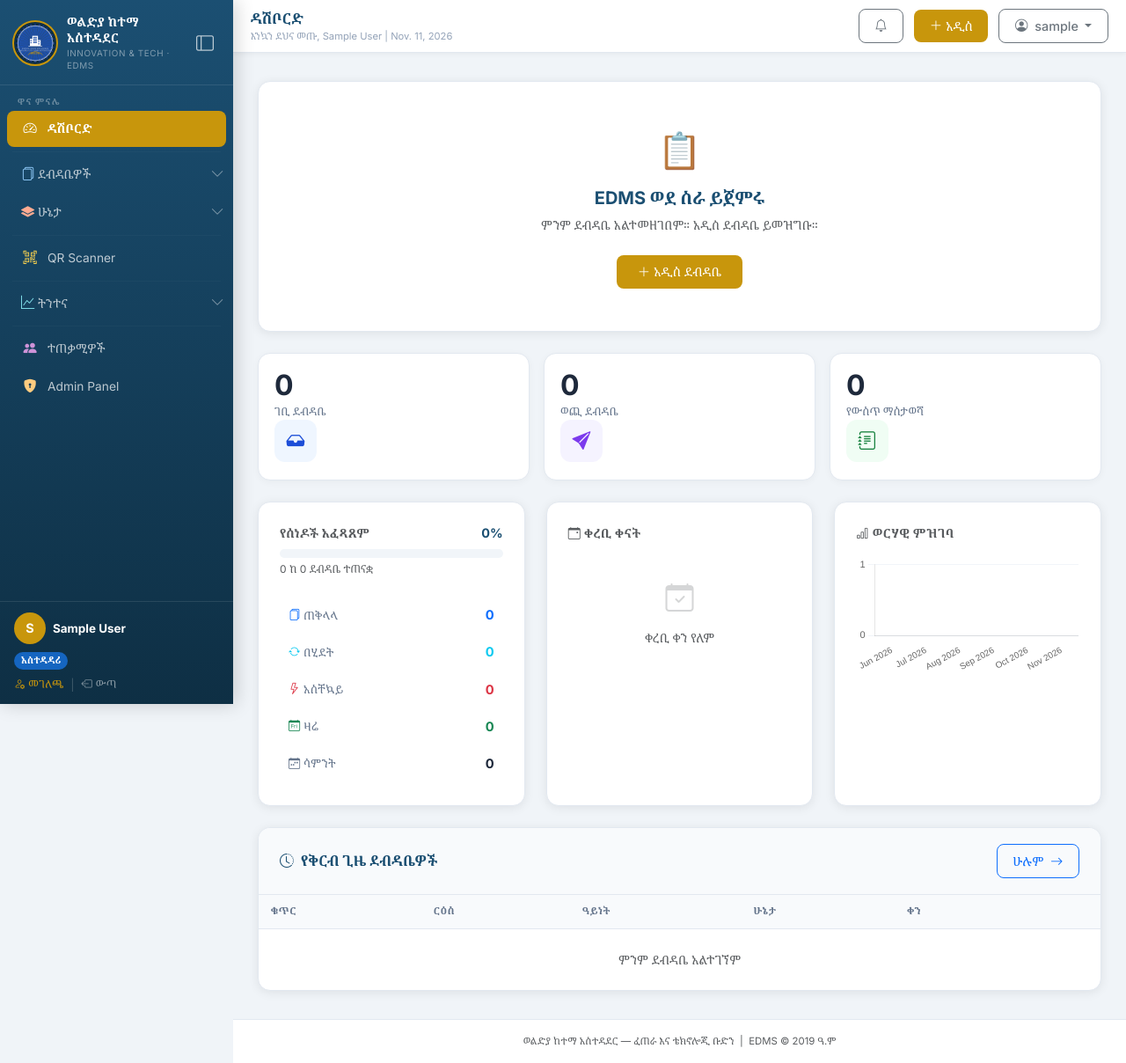
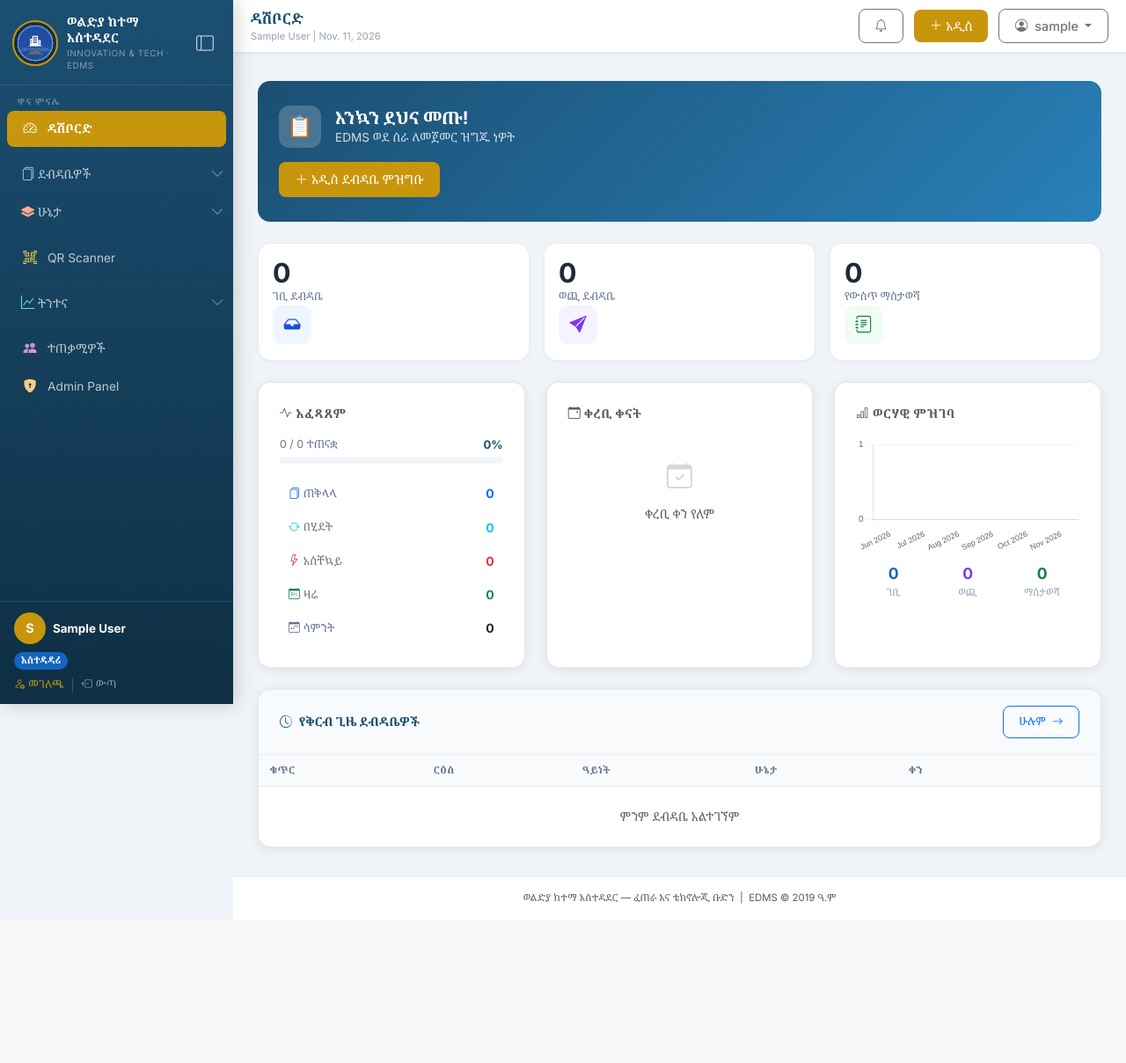
Before and after one commit to mulehaile67522-ui/woldiya_edms, a Django app: page / in a window 1280 px wide. Shown: the whole page at 88% size. After the commit the page ends 1027 px from the top, so only its background shows below. Run offline with Django 5.2, Linux system fonts and the light colour scheme; the visitor is signed in with stand-in values (Sample User, id 1); data comes from the database, SQL or seed files in the repository; data that the repository does not hold is empty.

Commit message:
Role-aware dashboard: 3 clean cards, smart alerts, my-docs for staff

```diff
--- a/templates/documents/dashboard.html
+++ b/templates/documents/dashboard.html
@@ -2,212 +2,228 @@
 {% load static %}
 {% block title %}ዳሽቦርድ — ወልድያ EDMS{% endblock %}
 {% block page_title %}ዳሽቦርድ{% endblock %}
-{% block page_subtitle %}እንኳን ደህና መጡ, {{ request.user.get_full_name|default:request.user.username }} | {{ today }}{% endblock %}
+{% block page_subtitle %}{{ request.user.get_full_name|default:request.user.username }} | {{ today }}{% endblock %}
 
 {% block extra_css %}
 <style>
-  /* ── Clean Cards ── */
-  .clean-card {
-    background: #fff;
-    border: 1px solid #e2e8f0;
-    border-radius: 14px;
-    padding: 20px 18px;
-    display: flex;
-    justify-content: space-between;
-    align-items: center;
-    box-shadow: 0 2px 8px rgba(0,0,0,.04);
-    transition: transform .18s, box-shadow .18s;
-    text-decoration: none;
-    color: inherit;
+  /* ── Clean white cards ── */
+  .kc {
+    background:#fff; border:1px solid #e8edf2; border-radius:14px;
+    padding:18px 16px; display:flex; justify-content:space-between;
+    align-items:center; text-decoration:none; color:inherit;
+    box-shadow:0 1px 4px rgba(0,0,0,.04);
+    transition:transform .15s,box-shadow .15s;
   }
-  .clean-card:hover { transform: translateY(-2px); box-shadow: 0 6px 20px rgba(0,0,0,.08); color: inherit; }
-  .clean-card .c-num { font-size: 2rem; font-weight: 900; color: #1e293b; line-height: 1; }
-  .clean-card .c-lbl { font-size: .8rem; color: #64748b; margin-top: 4px; font-weight: 500; }
-  .clean-card .c-icon { width: 48px; height: 48px; border-radius: 12px; display: flex; align-items: center; justify-content: center; font-size: 1.3rem; flex-shrink: 0; }
-  .c-incoming  .c-icon { background: #eff6ff; color: #1d4ed8; }
-  .c-outgoing  .c-icon { background: #f5f3ff; color: #7c3aed; }
-  .c-internal  .c-icon { background: #f0fdf4; color: #15803d; }
+  .kc:hover { transform:translateY(-2px); box-shadow:0 6px 18px rgba(0,0,0,.08); color:inherit; }
+  .kc .kc-num { font-size:1.9rem; font-weight:900; color:#1e293b; line-height:1; }
+  .kc .kc-lbl { font-size:.78rem; color:#64748b; margin-top:3px; font-weight:500; }
+  .kc .kc-ico { width:44px; height:44px; border-radius:11px; display:flex;
+                align-items:center; justify-content:center; font-size:1.2rem; flex-shrink:0; }
+  .kc-tag { display:inline-block; padding:2px 7px; border-radius:20px; font-size:.65rem; font-weight:600; margin-top:4px; }
+  .kc-incoming .kc-ico { background:#eff6ff; color:#1d4ed8; }
+  .kc-outgoing .kc-ico { background:#f5f3ff; color:#7c3aed; }
+  .kc-internal .kc-ico { background:#f0fdf4; color:#15803d; }
 
-  /* ── Badge Tags ── */
-  .tag { display: inline-block; padding: 2px 8px; border-radius: 20px; font-size: .68rem; font-weight: 600; }
-  .tag-warn    { background: #fff7ed; color: #c2410c; }
-  .tag-danger  { background: #fef2f2; color: #b91c1c; }
-  .tag-success { background: #f0fdf4; color: #15803d; }
-  .tag-info    { background: #eff6ff; color: #1d4ed8; }
+  /* ── Linear progress ── */
+  .prog { background:#f1f5f9; border-radius:20px; height:8px; overflow:hidden; }
+  .prog-fill { height:100%; border-radius:20px;
+               background:linear-gradient(90deg,#1b4f72,#3b82f6); transition:width .5s; }
 
-  /* ── Linear Progress ── */
-  .prog-wrap { background: #f1f5f9; border-radius: 20px; height: 10px; overflow: hidden; }
-  .prog-fill  { height: 100%; border-radius: 20px; background: linear-gradient(90deg,#1b4f72,#3b82f6); transition: width .6s ease; }
+  /* ── Metric row ── */
+  .mr { display:flex; justify-content:space-between; align-items:center;
+        padding:7px 10px; border-radius:8px; margin-bottom:3px; }
+  .mr:hover { background:#f8fafc; }
+  .mr .ml { font-size:.8rem; color:#64748b; }
+  .mr .mv { font-weight:700; font-size:.88rem; }
 
-  /* ── Alert box ── */
-  .smart-alert {
-    border-left: 4px solid #d97706;
-    background: #fffbeb;
-    border-radius: 0 10px 10px 0;
-    padding: 10px 14px;
-    margin-bottom: 8px;
-    transition: background .15s;
-  }
-  .smart-alert:hover { background: #fef3c7; }
-  .smart-alert.overdue { border-left-color: #dc2626; background: #fff5f5; }
-  .smart-alert.overdue:hover { background: #fee2e2; }
+  /* ── Alert items ── */
+  .al { border-left:3px solid #d97706; background:#fffbeb; border-radius:0 10px 10px 0;
+        padding:9px 12px; margin-bottom:7px; }
+  .al.red { border-left-color:#dc2626; background:#fff5f5; }
 
-  /* ── Minimalist table ── */
-  .min-table { border-collapse: separate; border-spacing: 0; width: 100%; }
-  .min-table thead th {
-    background: #f8fafc; color: #64748b;
-    font-size: .72rem; font-weight: 700; letter-spacing: .5px;
-    text-transform: uppercase; padding: 10px 14px;
-    border-bottom: 1px solid #e2e8f0; border-top: none;
-  }
-  .min-table tbody td { padding: 11px 14px; border-bottom: 1px solid #f8fafc; font-size: .88rem; vertical-align: middle; }
-  .min-table tbody tr:last-child td { border-bottom: none; }
-  .min-table tbody tr:hover td { background: #f8fafc; }
+  /* ── My docs panel ── */
+  .my-doc { display:flex; gap:10px; align-items:start; padding:9px 0; border-bottom:1px solid #f1f5f9; }
+  .my-doc:last-child { border-bottom:none; }
+  .my-doc .md-ref { font-size:.72rem; color:#1d4ed8; font-family:monospace; white-space:nowrap; }
+  .my-doc .md-title { font-size:.84rem; font-weight:500; color:#1e293b; }
+  .my-doc .md-status { font-size:.68rem; padding:2px 7px; border-radius:10px; color:#fff; white-space:nowrap; }
 
-  /* Metric row */
-  .metric-row { display: flex; justify-content: space-between; align-items: center;
-                padding: 8px 10px; border-radius: 8px; margin-bottom: 4px; }
-  .metric-row:hover { background: #f8fafc; }
-  .metric-row .m-lbl { font-size: .82rem; color: #64748b; }
-  .metric-row .m-val { font-weight: 700; font-size: .92rem; }
+  /* ── Min table ── */
+  .mt2 { border-collapse:separate; border-spacing:0; width:100%; }
+  .mt2 thead th { background:#f8fafc; color:#64748b; font-size:.71rem; font-weight:700;
+                  letter-spacing:.5px; text-transform:uppercase; padding:9px 13px;
+                  border-bottom:1px solid #e2e8f0; }
+  .mt2 tbody td { padding:10px 13px; border-bottom:1px solid #f8fafc; font-size:.86rem; vertical-align:middle; }
+  .mt2 tbody tr:last-child td { border-bottom:none; }
+  .mt2 tbody tr:hover td { background:#f8fafc; }
+
+  /* ── Welcome card for empty state ── */
+  .welcome-card { background:linear-gradient(135deg,var(--brand),#2980b9);
+                  border-radius:14px; padding:28px 24px; color:#fff; }
 </style>
 {% endblock %}
 
 {% block content %}
 
 {% if overdue > 0 %}
-<div class="alert alert-danger d-flex gap-3 align-items-center mb-4 no-print" style="border-radius:12px;border:none;background:#fff5f5;border-left:4px solid #dc2626;">
-  <i class="bi bi-alarm-fill flex-shrink-0" style="font-size:1.3rem;color:#dc2626;"></i>
+<div class="d-flex gap-3 align-items-center mb-4 p-3 no-print"
+     style="background:#fff5f5;border-left:4px solid #dc2626;border-radius:0 12px 12px 0;">
+  <i class="bi bi-alarm-fill flex-shrink-0" style="color:#dc2626;font-size:1.2rem;"></i>
   <div>
-    <strong style="color:#b91c1c;">{{ overdue }} ደብዳቤ ጊዜ አልፏቸዋል!</strong>
+    <strong style="color:#b91c1c;font-size:.9rem;">{{ overdue }} ደብዳቤ ጊዜ አልፏቸዋል!</strong>
     <span class="text-muted small ms-2">ወዲያውኑ ክትትል ያስፈልጋቸዋል።</span>
   </div>
-  <a href="{% url 'overdue_documents' %}" class="btn btn-sm ms-auto no-print" style="background:#dc2626;color:#fff;border-radius:8px;">ይመልከቱ</a>
+  <a href="{% url 'overdue_documents' %}" class="btn btn-sm ms-auto no-print"
+     style="background:#dc2626;color:#fff;border-radius:8px;font-size:.8rem;">ይመልከቱ</a>
 </div>
 {% endif %}
 
 {% if total == 0 %}
-<div class="page-card p-5 text-center mb-4" style="border-radius:14px;">
-  <div style="font-size:2.5rem;margin-bottom:12px;">📋</div>
-  <h5 class="fw-bold mb-2" style="color:var(--brand);">EDMS ወደ ስራ ይጀምሩ</h5>
-  <p class="text-muted mb-4 small">ምንም ደብዳቤ አልተመዘገበም። አዲስ ደብዳቤ ይመዝግቡ።</p>
+<!-- Welcome card for new users -->
+<div class="welcome-card mb-4">
+  <div class="d-flex align-items-center gap-3 mb-3">
+    <div style="width:48px;height:48px;background:rgba(255,255,255,.2);border-radius:12px;
+                display:flex;align-items:center;justify-content:center;font-size:1.5rem;">📋</div>
+    <div>
+      <h5 class="mb-0 fw-bold">እንኳን ደህና መጡ!</h5>
+      <div style="opacity:.8;font-size:.85rem;">EDMS ወደ ስራ ለመጀመር ዝግጁ ነዎት</div>
+    </div>
+  </div>
   {% if user_can_create %}
-  <a href="{% url 'document_create' %}" class="btn btn-gold px-4">
-    <i class="bi bi-plus-lg me-1"></i>አዲስ ደብዳቤ
+  <a href="{% url 'document_create' %}" class="btn btn-sm"
+     style="background:#c8960c;color:#fff;border-radius:8px;">
+    <i class="bi bi-plus-lg me-1"></i>አዲስ ደብዳቤ ምዝግቡ
   </a>
   {% endif %}
 </div>
 {% endif %}
 
-<!-- ── 3 Clean Cards (ገቢ, ወጪ, ማስታወሻ) + badges ── -->
+<!-- ── ROLE-AWARE LAYOUT ── -->
+{% if user_role in "MAYOR VICE_MAYOR" %}
+<!-- Executive: redirect to mayor dashboard (handled in view) -->
+{% else %}
+
+<!-- ── 3 Clean Doc-type Cards ── -->
 <div class="row g-3 mb-4">
   <div class="col-sm-4">
-    <a href="{% url 'document_list' %}?doc_type=INCOMING" class="clean-card c-incoming d-block">
+    <a href="{% url 'document_list' %}?doc_type=INCOMING" class="kc kc-incoming d-block">
       <div>
-        <div class="c-num">{{ incoming }}</div>
-        <div class="c-lbl">ገቢ ደብዳቤ</div>
-        {% if pending %}<span class="tag tag-warn mt-2 d-inline-block">{{ pending }} በጥበቃ</span>{% endif %}
+        <div class="kc-num">{{ incoming }}</div>
+        <div class="kc-lbl">ገቢ ደብዳቤ</div>
+        {% if pending %}<span class="kc-tag" style="background:#fff7ed;color:#c2410c;">{{ pending }} በጥበቃ</span>{% endif %}
       </div>
-      <div class="c-icon"><i class="bi bi-inbox-fill"></i></div>
+      <div class="kc-ico"><i class="bi bi-inbox-fill"></i></div>
     </a>
   </div>
   <div class="col-sm-4">
-    <a href="{% url 'document_list' %}?doc_type=OUTGOING" class="clean-card c-outgoing d-block">
+    <a href="{% url 'document_list' %}?doc_type=OUTGOING" class="kc kc-outgoing d-block">
       <div>
-        <div class="c-num">{{ outgoing }}</div>
-        <div class="c-lbl">ወጪ ደብዳቤ</div>
-        {% if urgent %}<span class="tag tag-danger mt-2 d-inline-block">{{ urgent }} አስቸኳይ</span>{% endif %}
+        <div class="kc-num">{{ outgoing }}</div>
+        <div class="kc-lbl">ወጪ ደብዳቤ</div>
+        {% if urgent %}<span class="kc-tag" style="background:#fef2f2;color:#b91c1c;">{{ urgent }} አስቸኳይ</span>{% endif %}
       </div>
-      <div class="c-icon"><i class="bi bi-send-fill"></i></div>
+      <div class="kc-ico"><i class="bi bi-send-fill"></i></div>
     </a>
   </div>
   <div class="col-sm-4">
-    <a href="{% url 'document_list' %}?doc_type=INTERNAL" class="clean-card c-internal d-block">
+    <a href="{% url 'document_list' %}?doc_type=INTERNAL" class="kc kc-internal d-block">
       <div>
-        <div class="c-num">{{ internal }}</div>
-        <div class="c-lbl">የውስጥ ማስታወሻ</div>
-        {% if completed %}<span class="tag tag-success mt-2 d-inline-block">{{ completed }} ተጠናቋ</span>{% endif %}
+        <div class="kc-num">{{ internal }}</div>
+        <div class="kc-lbl">የውስጥ ማስታወሻ</div>
+        {% if completed %}<span class="kc-tag" style="background:#f0fdf4;color:#15803d;">{{ completed }} ተጠናቋ</span>{% endif %}
       </div>
-      <div class="c-icon"><i class="bi bi-journal-text"></i></div>
+      <div class="kc-ico"><i class="bi bi-journal-text"></i></div>
     </a>
   </div>
 </div>
 
-<!-- ── Progress + Alerts + Chart ── -->
+<!-- ── Main Content Row ── -->
 <div class="row g-4 mb-4">
 
-  <!-- Left: Progress + Metrics -->
+  <!-- Left: Progress + Metrics (Admin/Dept Head only) or My Docs (others) -->
+  {% if user_role in "ADMIN DEPT_HEAD TEAM_LEAD" %}
   <div class="col-md-4">
     <div class="page-card p-4 h-100" style="border-radius:14px;">
-
+      <div class="small fw-bold text-muted mb-3" style="text-transform:uppercase;letter-spacing:.6px;">
+        <i class="bi bi-activity me-1"></i>አፈጻጸም
+      </div>
       <!-- Linear progress -->
-      <div class="mb-4">
-        <div class="d-flex justify-content-between align-items-center mb-2">
-          <span class="small fw-semibold text-muted">የሰነዶች አፈጻጸም</span>
-          <span class="fw-bold" style="color:var(--brand);font-size:.9rem;">{{ completion_pct }}%</span>
+      <div class="mb-3">
+        <div class="d-flex justify-content-between mb-1">
+          <span style="font-size:.78rem;color:#64748b;">{{ completed }} / {{ total }} ተጠናቋ</span>
+          <strong style="color:var(--brand);font-size:.82rem;">{{ completion_pct }}%</strong>
         </div>
-        <div class="prog-wrap mb-1">
-          <div class="prog-fill" style="width:{{ completion_pct }}%;"></div>
+        <div class="prog"><div class="prog-fill" style="width:{{ completion_pct }}%;"></div></div>
       </div>
-        <div class="text-muted" style="font-size:.75rem;">{{ completed }} ከ {{ total }} ደብዳቤ ተጠናቋ</div>
-      </div>
-
       <!-- Metrics -->
-      <div class="metric-row">
-        <span class="m-lbl"><i class="bi bi-files me-1 text-primary"></i>ጠቅላላ</span>
-        <span class="m-val text-primary">{{ total }}</span>
-      </div>
-      <div class="metric-row">
-        <span class="m-lbl"><i class="bi bi-arrow-repeat me-1 text-info"></i>በሂደት</span>
-        <span class="m-val text-info">{{ in_progress }}</span>
-      </div>
-      <div class="metric-row">
-        <span class="m-lbl"><i class="bi bi-lightning me-1 text-danger"></i>አስቸኳይ</span>
-        <span class="m-val text-danger">{{ urgent }}</span>
-      </div>
-      <div class="metric-row">
-        <span class="m-lbl"><i class="bi bi-calendar-day me-1 text-success"></i>ዛሬ</span>
-        <span class="m-val text-success">{{ today_docs }}</span>
-      </div>
-      <div class="metric-row">
-        <span class="m-lbl"><i class="bi bi-calendar-week me-1"></i>ሳምንት</span>
-        <span class="m-val">{{ week_docs }}</span>
+      <div class="mr"><span class="ml"><i class="bi bi-files me-1 text-primary"></i>ጠቅላላ</span><span class="mv text-primary">{{ total }}</span></div>
+      <div class="mr"><span class="ml"><i class="bi bi-arrow-repeat me-1 text-info"></i>በሂደት</span><span class="mv text-info">{{ in_progress }}</span></div>
+      <div class="mr"><span class="ml"><i class="bi bi-lightning me-1 text-danger"></i>አስቸኳይ</span><span class="mv text-danger">{{ urgent }}</span></div>
+      <div class="mr"><span class="ml"><i class="bi bi-calendar-day me-1 text-success"></i>ዛሬ</span><span class="mv text-success">{{ today_docs }}</span></div>
+      <div class="mr"><span class="ml"><i class="bi bi-calendar-week me-1"></i>ሳምንት</span><span class="mv">{{ week_docs }}</span></div>
     </div>
   </div>
+  {% else %}
+  <!-- My assigned documents for REGISTRAR/EXPERT/VIEWER/SUBCITY -->
+  <div class="col-md-4">
+    <div class="page-card p-4 h-100" style="border-radius:14px;">
+      <div class="small fw-bold text-muted mb-3" style="text-transform:uppercase;letter-spacing:.6px;">
+        <i class="bi bi-person-badge me-1"></i>የእኔ ደብዳቤዎች
       </div>
+      {% if my_docs %}
+        {% for doc in my_docs %}
+        <div class="my-doc">
+          <div>
+            <span class="md-ref">{{ doc.reference_number }}</span>
+            <div class="md-title">{{ doc.title|truncatechars:35 }}</div>
+            <span class="md-status eb-{{ doc.status }}">{{ doc.get_status_display }}</span>
+          </div>
+          <a href="{% url 'document_detail' doc.pk %}" class="btn btn-sm btn-outline-primary py-0 px-2 ms-auto flex-shrink-0" style="border-radius:6px;">
+            <i class="bi bi-eye"></i>
+          </a>
+        </div>
+        {% endfor %}
+      {% else %}
+        <div class="text-center text-muted py-4">
+          <i class="bi bi-person-check d-block mb-2 opacity-25" style="font-size:2rem;"></i>
+          <small>ምንም ተመደቦ አልተሰጠዎትም</small>
+        </div>
+      {% endif %}
+      <a href="{% url 'my_documents' %}" class="btn btn-sm btn-outline-primary w-100 mt-2 no-print" style="border-radius:8px;font-size:.8rem;">
+        <i class="bi bi-arrow-right me-1"></i>ሁሉም የእኔ ደብዳቤዎች
+      </a>
+    </div>
+  </div>
+  {% endif %}
 
-  <!-- Middle: Smart alerts (deadlines) -->
+  <!-- Middle: Smart deadline alerts -->
   <div class="col-md-4">
     <div class="page-card p-4 h-100" style="border-radius:14px;">
       <div class="d-flex justify-content-between align-items-center mb-3">
-        <span class="small fw-bold text-muted" style="letter-spacing:.5px;text-transform:uppercase;">
+        <span class="small fw-bold text-muted" style="text-transform:uppercase;letter-spacing:.6px;">
           <i class="bi bi-calendar-event me-1"></i>ቀረቢ ቀናት
         </span>
-        {% if deadline_soon %}
-        <span class="tag tag-warn">{{ deadline_soon|length }}</span>
-        {% endif %}
+        {% if deadline_soon %}<span style="background:#fff7ed;color:#c2410c;padding:2px 7px;border-radius:10px;font-size:.65rem;font-weight:700;">{{ deadline_soon|length }}</span>{% endif %}
       </div>
       {% for doc in deadline_soon %}
-      <div class="smart-alert {% if doc.due_date == today %}overdue{% endif %}">
+      <div class="al {% if doc.due_date == today %}red{% endif %}">
         <a href="{% url 'document_detail' doc.pk %}" class="text-decoration-none">
-          <div class="fw-medium text-dark" style="font-size:.82rem;">{{ doc.title|truncatechars:32 }}</div>
+          <div class="fw-medium text-dark" style="font-size:.8rem;">{{ doc.title|truncatechars:34 }}</div>
         </a>
-        <div class="d-flex justify-content-between align-items-center mt-1">
-          <code class="text-muted" style="font-size:.7rem;">{{ doc.reference_number }}</code>
-          <span class="tag {% if doc.due_date == today %}tag-danger{% else %}tag-warn{% endif %}">
-            {{ doc.due_date }}
-          </span>
+        <div class="d-flex justify-content-between mt-1">
+          <code style="font-size:.68rem;color:#64748b;">{{ doc.reference_number }}</code>
+          <span style="font-size:.68rem;font-weight:700;color:{% if doc.due_date == today %}#dc2626{% else %}#d97706{% endif %};">{{ doc.due_date }}</span>
         </div>
       </div>
       {% empty %}
       <div class="text-center py-4 text-muted">
-        <i class="bi bi-calendar-check d-block mb-2 opacity-25" style="font-size:2rem;"></i>
+        <i class="bi bi-calendar-check d-block mb-2 opacity-25" style="font-size:1.8rem;"></i>
         <small>ቀረቢ ቀን የለም</small>
       </div>
       {% endfor %}
       {% if overdue > 0 %}
-      <a href="{% url 'overdue_documents' %}" class="btn btn-sm btn-outline-danger w-100 mt-2 no-print" style="border-radius:8px;">
-        <i class="bi bi-alarm me-1"></i>{{ overdue }} ዘግይቷ — ይመልከቱ
+      <a href="{% url 'overdue_documents' %}" class="btn btn-sm btn-outline-danger w-100 mt-2 no-print" style="border-radius:8px;font-size:.8rem;">
+        <i class="bi bi-alarm me-1"></i>{{ overdue }} ዘግይቷ
       </a>
       {% endif %}
     </div>
@@ -216,44 +232,41 @@
   <!-- Right: Monthly chart -->
   <div class="col-md-4">
     <div class="page-card p-4 h-100" style="border-radius:14px;">
-      <div class="small fw-bold text-muted mb-3" style="letter-spacing:.5px;text-transform:uppercase;">
+      <div class="small fw-bold text-muted mb-3" style="text-transform:uppercase;letter-spacing:.6px;">
         <i class="bi bi-bar-chart me-1"></i>ወርሃዊ ምዝገባ
       </div>
       <canvas id="monthlyChart" height="160"></canvas>
+      <div class="row g-0 mt-2 text-center">
+        <div class="col-4"><div class="fw-bold" style="font-size:1.1rem;color:#1565c0;">{{ incoming }}</div><div style="font-size:.7rem;color:#94a3b8;">ገቢ</div></div>
+        <div class="col-4"><div class="fw-bold" style="font-size:1.1rem;color:#7c3aed;">{{ outgoing }}</div><div style="font-size:.7rem;color:#94a3b8;">ወጪ</div></div>
+        <div class="col-4"><div class="fw-bold" style="font-size:1.1rem;color:#15803d;">{{ internal }}</div><div style="font-size:.7rem;color:#94a3b8;">ማስታወሻ</div></div>
+      </div>
     </div>
   </div>
 </div>
 
-<!-- ── Minimalist recent docs table ── -->
+<!-- ── Recent Documents ── -->
 <div class="page-card" style="border-radius:14px;overflow:hidden;">
-  <div class="card-head" style="background:#f8fafc;border-bottom:1px solid #e2e8f0;">
-    <h6 style="color:var(--brand);"><i class="bi bi-clock-history me-2"></i>የቅርብ ጊዜ ደብዳቤዎች</h6>
-    <a href="{% url 'document_list' %}" class="btn btn-sm btn-outline-primary no-print" style="border-radius:8px;">
+  <div class="card-head" style="background:#f8fafc;border-bottom:1px solid #e8edf2;">
+    <h6 style="color:var(--brand);font-size:.88rem;"><i class="bi bi-clock-history me-2"></i>የቅርብ ጊዜ ደብዳቤዎች</h6>
+    <a href="{% url 'document_list' %}" class="btn btn-sm btn-outline-primary no-print" style="border-radius:8px;font-size:.78rem;">
       ሁሉም <i class="bi bi-arrow-right ms-1"></i>
     </a>
   </div>
   <div class="table-responsive">
-    <table class="min-table">
+    <table class="mt2">
       <thead>
         <tr><th>ቁጥር</th><th>ርዕስ</th><th>ዓይነት</th><th>ሁኔታ</th><th>ቀን</th><th class="no-print"></th></tr>
       </thead>
       <tbody>
         {% for doc in recent_docs %}
         <tr>
-          <td>
-            <a href="{% url 'document_detail' doc.pk %}" class="text-decoration-none">
-              <code class="text-primary fw-bold" style="font-size:.78rem;">{{ doc.reference_number }}</code>
-            </a>
-          </td>
-          <td style="max-width:200px;" class="text-truncate fw-medium" style="font-size:.88rem;">{{ doc.title }}</td>
+          <td><a href="{% url 'document_detail' doc.pk %}" class="text-decoration-none"><code class="text-primary fw-bold" style="font-size:.76rem;">{{ doc.reference_number }}</code></a></td>
+          <td style="max-width:170px;" class="text-truncate fw-medium">{{ doc.title }}</td>
           <td><span class="eb eb-{{ doc.doc_type }}">{{ doc.get_doc_type_display }}</span></td>
           <td><span class="eb eb-{{ doc.status }}">{{ doc.get_status_display }}</span></td>
-          <td class="text-muted" style="font-size:.78rem;white-space:nowrap;">{{ doc.created_at|date:"d/m/Y" }}</td>
-          <td class="no-print">
-            <a href="{% url 'document_detail' doc.pk %}" class="btn btn-sm btn-outline-primary py-0 px-2" style="border-radius:6px;">
-              <i class="bi bi-eye"></i>
-            </a>
-          </td>
+          <td class="text-muted" style="font-size:.76rem;white-space:nowrap;">{{ doc.created_at|date:"d/m/Y" }}</td>
+          <td class="no-print"><a href="{% url 'document_detail' doc.pk %}" class="btn btn-sm btn-outline-primary py-0 px-2" style="border-radius:6px;"><i class="bi bi-eye"></i></a></td>
         </tr>
         {% empty %}
         <tr><td colspan="6" class="text-center text-muted py-4">ምንም ደብዳቤ አልተገኘም</td></tr>
@@ -263,31 +276,31 @@
   </div>
 </div>
 
+{% endif %}{# end role-aware block #}
+
 {% endblock %}
 
 {% block extra_js %}
 <script src="https://cdn.jsdelivr.net/npm/chart.js@4.4.3/dist/chart.umd.min.js"></script>
 <script>
-new Chart(document.getElementById('monthlyChart'), {
+const ctx = document.getElementById('monthlyChart');
+if (ctx) {
+  new Chart(ctx, {
     type: 'bar',
     data: {
       labels: {{ chart_labels|safe }},
-    datasets: [{
-      label: 'ደብዳቤ',
-      data: {{ chart_data|safe }},
-      backgroundColor: 'rgba(27,79,114,.65)',
-      borderRadius: 6,
-      borderSkipped: false,
-    }]
+      datasets: [{ label: 'ደብዳቤ', data: {{ chart_data|safe }},
+        backgroundColor: 'rgba(27,79,114,.65)', borderRadius: 6, borderSkipped: false }]
     },
     options: {
       responsive: true,
       plugins: { legend: { display: false } },
       scales: {
-      y: { beginAtZero: true, ticks: { precision: 0, font: { size: 11 } }, grid: { color: '#f1f5f9' } },
-      x: { grid: { display: false }, ticks: { font: { size: 10 } } }
+        y: { beginAtZero: true, ticks: { precision: 0, font: { size: 10 } }, grid: { color: '#f1f5f9' } },
+        x: { grid: { display: false }, ticks: { font: { size: 9 } } }
       }
     }
   });
+}
 </script>
 {% endblock %}
```
Lines whose indentation alone changed are shown as unchanged.
